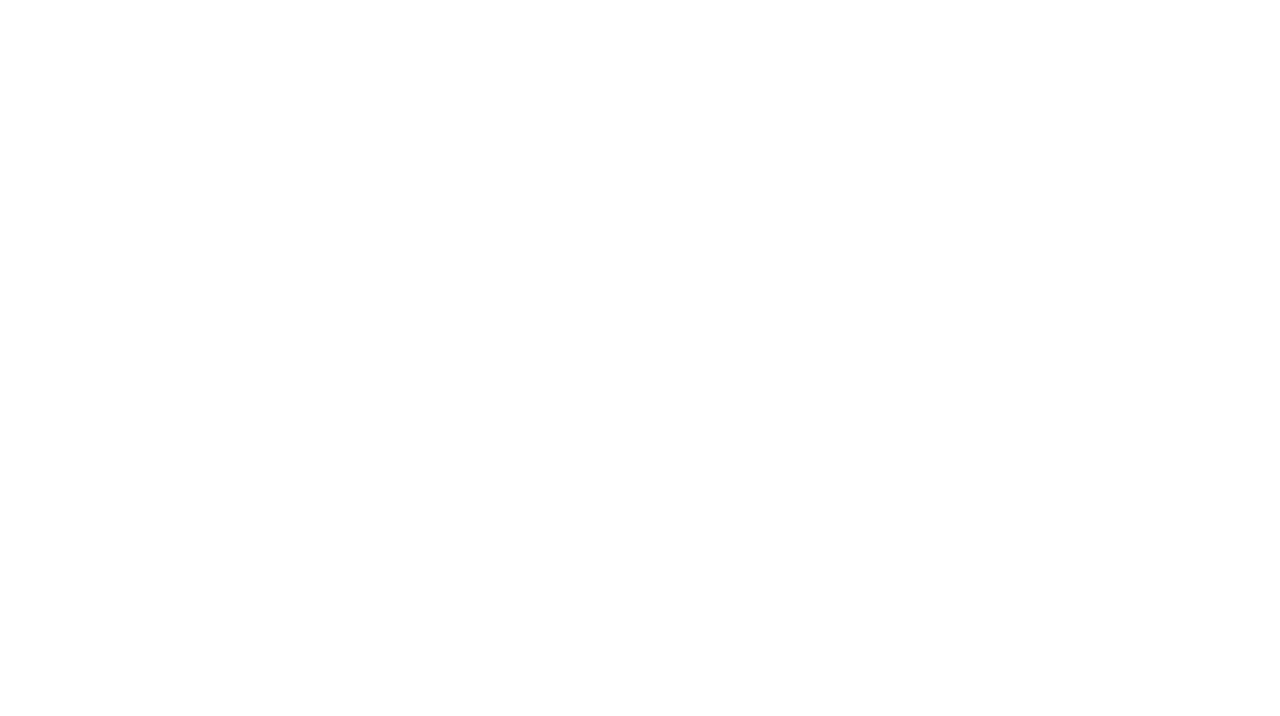
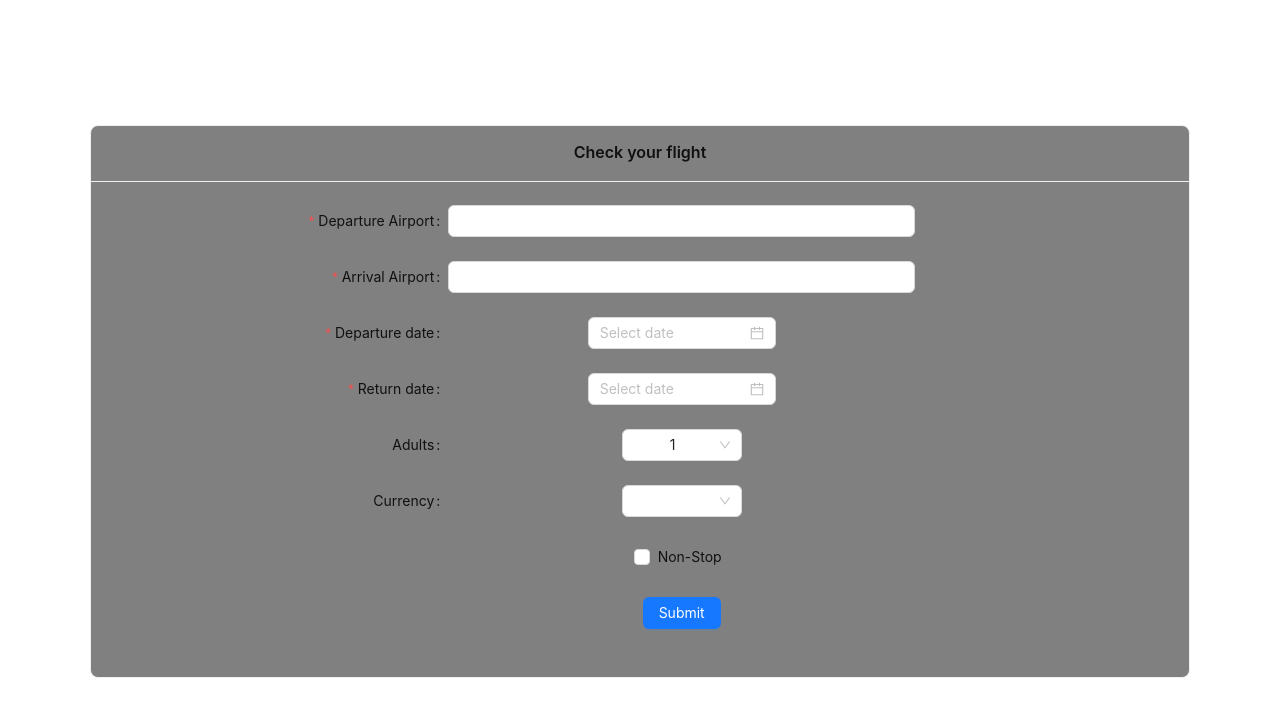
Before and after one commit to diego-hdz1/Amadeus-Flights-Project, a React (Vite) app in the folder Amadeus-frontend/: page / in a window 1280 px wide. Before the commit this address had no page. Shown: the top 716 px of the page. Built offline with nearby package versions, Linux system fonts and the light colour scheme.

Commit message:
Docker compose added

```diff
--- a/Amadeus-frontend/src/App.tsx
+++ b/Amadeus-frontend/src/App.tsx
@@ -10,6 +10,7 @@ function App() {
     <>
       <BrowserRouter>
         <Routes >
+          <Route path='/' element={ <Search/> }></Route>
           <Route path='/prueba' element={ <ShowResults/> }></Route>
         </Routes>
       </BrowserRouter>
```
Also changed, not shown: 2 other files (tests, documents, lock files or other folders).
